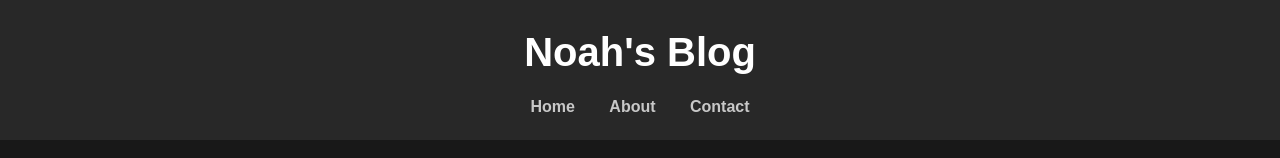
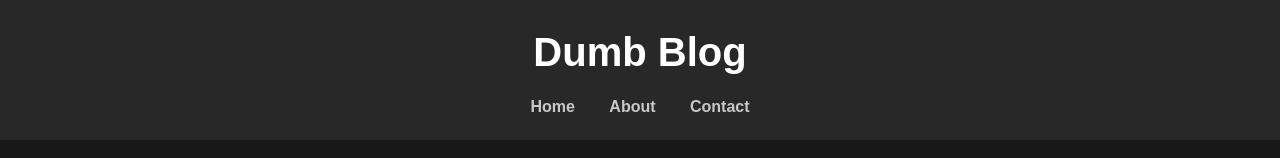
Before and after one commit to nnguyy/blog, a plain HTML site: page about.html in a window 1280 px wide. Shown: the top 158 px of the page. Drawn offline with Linux system fonts and the light colour scheme.

Commit message:
fixed title

```diff
--- a/about.html
+++ b/about.html
@@ -9,7 +9,7 @@
 <body>
   <header>
     <div class="container">
-      <h1>Noah's Blog</h1>
+      <h1>Dumb Blog</h1>
       <nav>
         <a href="../index.html">Home</a>
         <a href="../about.html">About</a>
```
